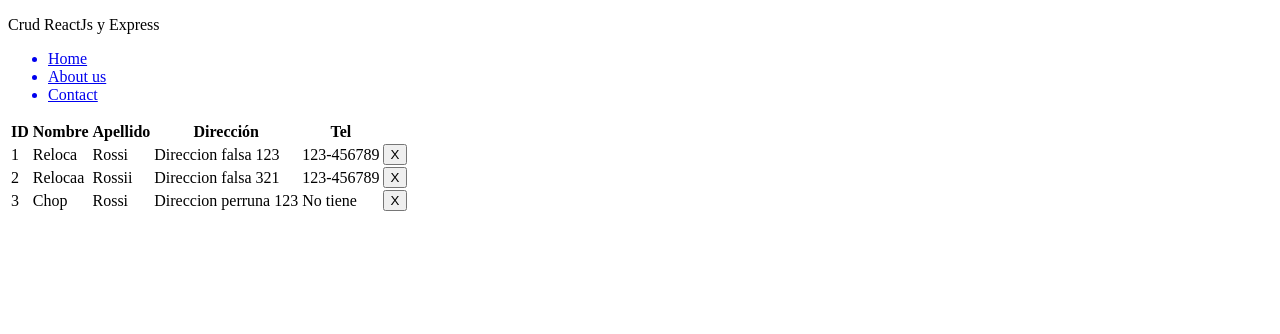
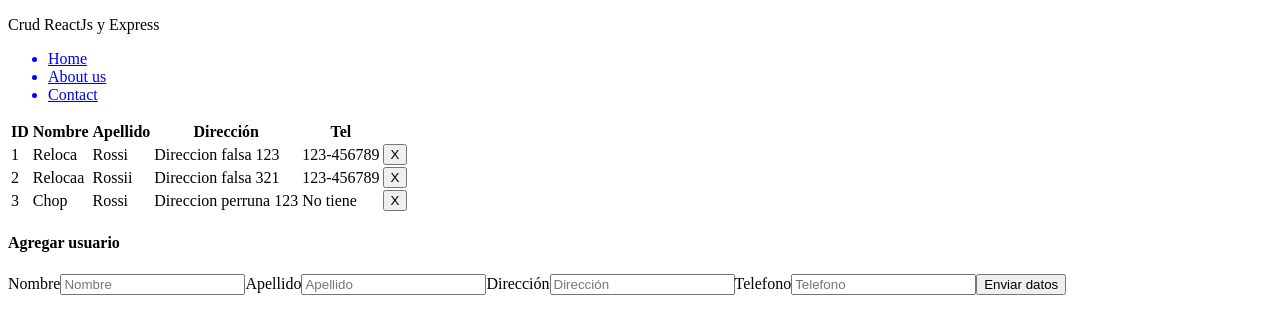
Before and after one commit to gongh95/crudreact, a React (Create React App) app: page / in a window 1280 px wide. Shown: the top 334 px of the page. Built offline with nearby package versions, Linux system fonts and the light colour scheme.

Commit message:
agregado form simple

```diff
--- a/src/App.js
+++ b/src/App.js
@@ -1,3 +1,4 @@
+import Form from './components/form/form';
 import Header from './components/header/header';
 import List from './components/list/list';
 import usuarios from './users';
@@ -7,6 +8,7 @@ function App() {
     <>
       <Header titulo = "Crud ReactJs y Express"/>
       <List users = {usuarios}></List>
+      <Form></Form>
     </>
   );
 }
--- /dev/null
+++ b/src/components/form/form.js
@@ -0,0 +1,12 @@
+export default function Form() {
+    return (
+        <section className="form">
+            <h4>Agregar usuario</h4>
+            <label>Nombre<input type="text" placeholder="Nombre" required/></label>
+            <label>Apellido<input type="text" placeholder="Apellido" required/></label>
+            <label>Dirección<input type="text" placeholder="Dirección" required/></label>
+            <label>Telefono<input type="number" placeholder="Telefono" required/></label>
+            <input type="submit" value="Enviar datos"/>
+        </section>
+    );
+}
```
